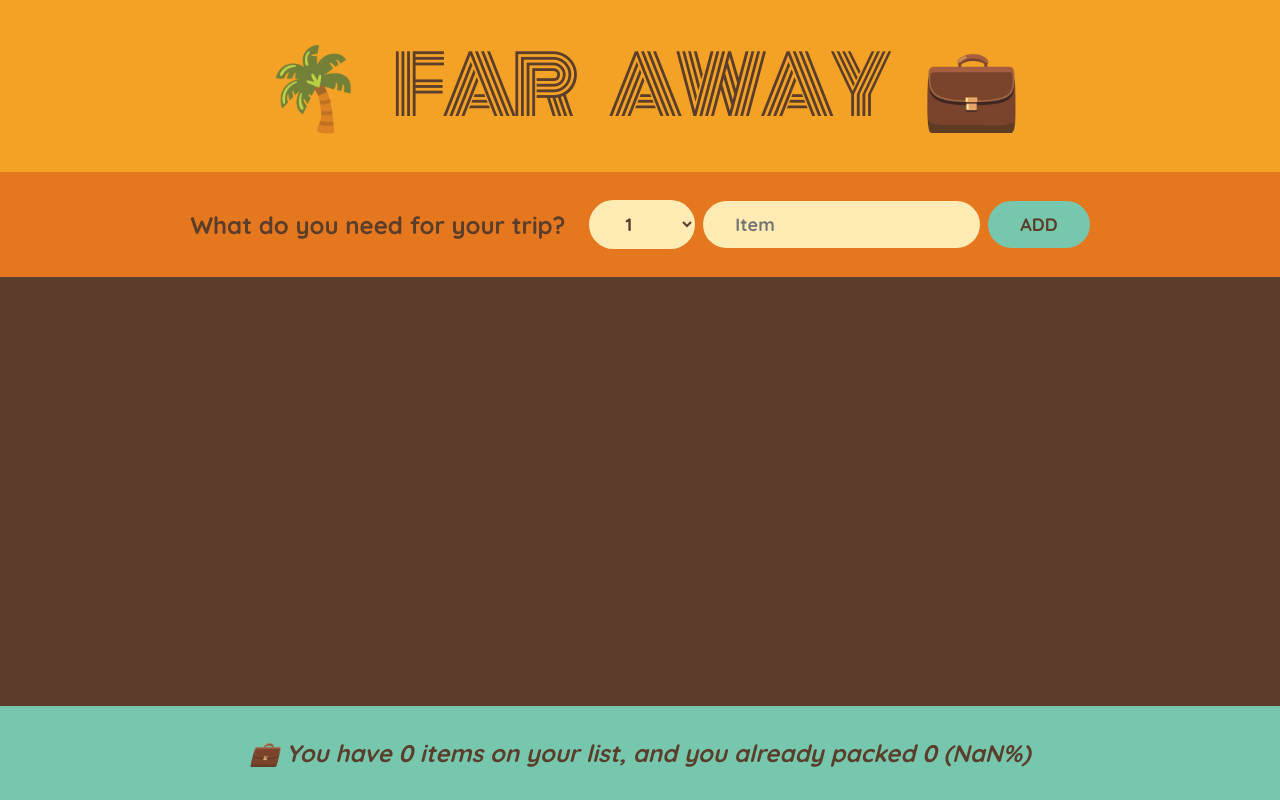
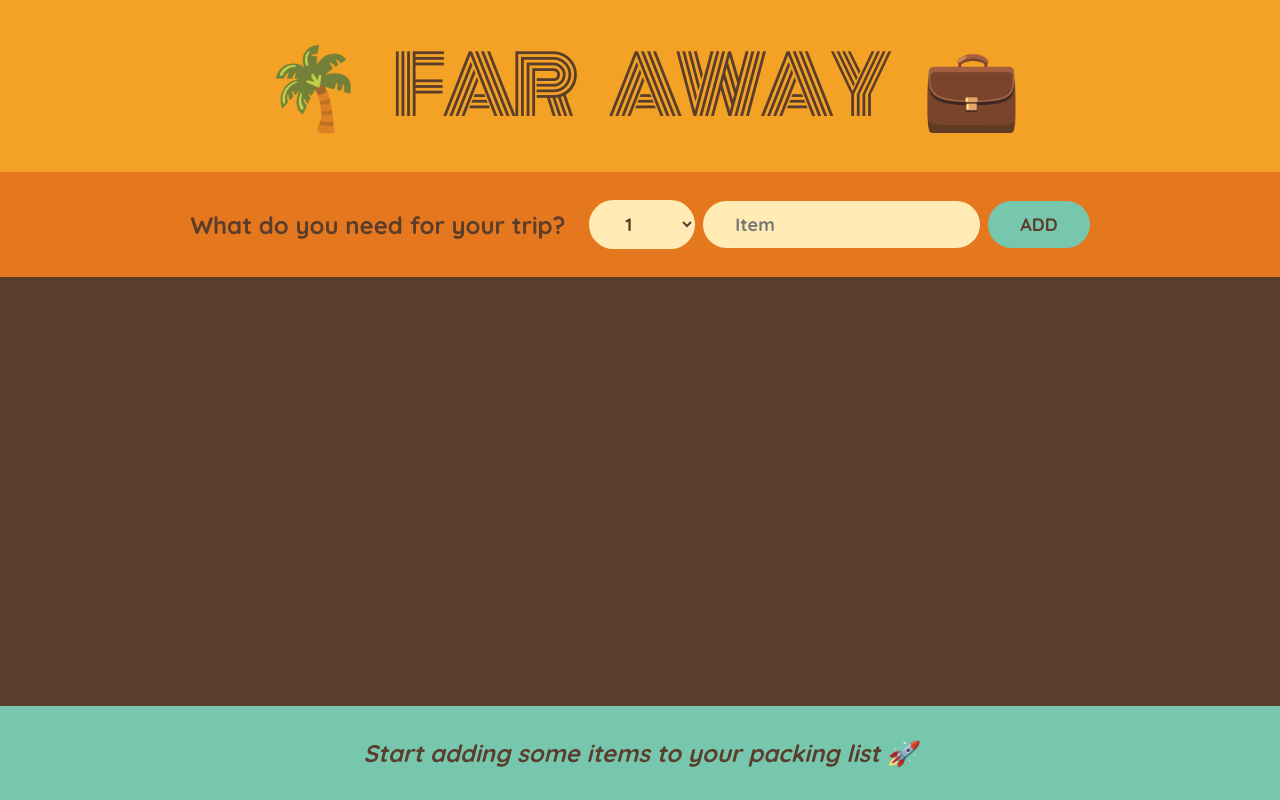
Before and after one commit to benmeisterz/travel-list, a React (Vite) app: page / in a window 1280 px wide. Built offline with nearby package versions, Linux system fonts and the light colour scheme.

Commit message:
footer done

```diff
--- a/src/App.jsx
+++ b/src/App.jsx
@@ -109,6 +109,13 @@
 }
 
 function Stats({ items }) {
+  if (!items.length) {
+    return (
+      <p className="stats"><em>Start adding some items to your packing list 🚀</em></p>
+    )
+  }
+
+
   const numItems = items.length
   const numPacked = items.filter((item) => item.packed).length
   const percentage = Math.round((numPacked / numItems) * 100)
```
